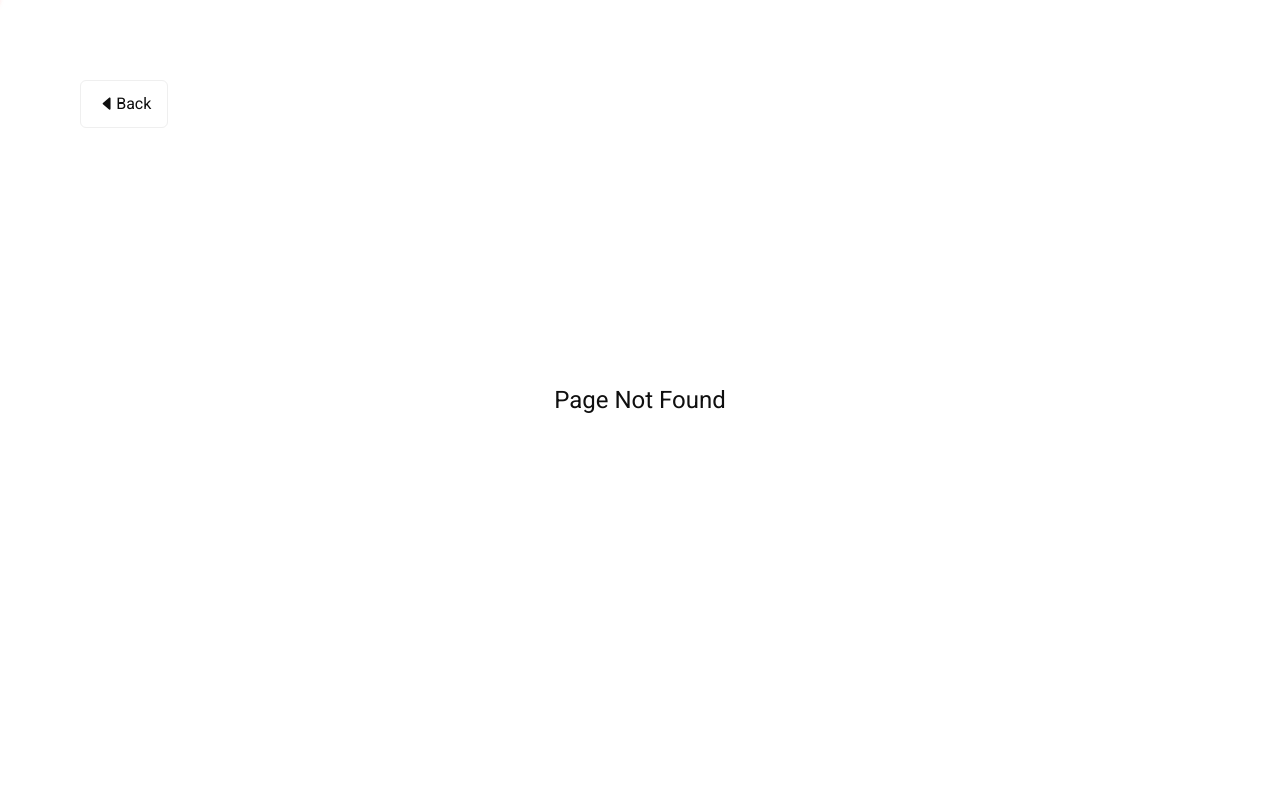
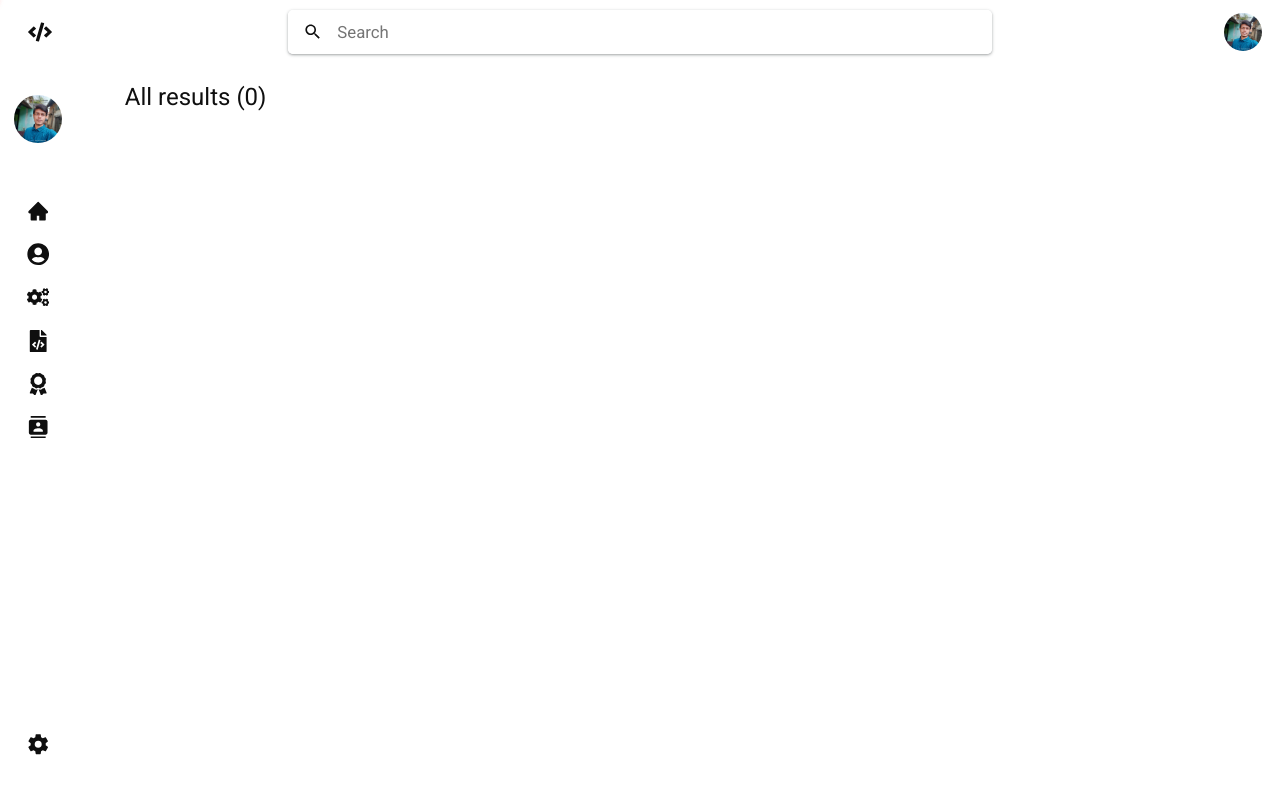
Before and after one commit to codingWithRakesh/React_Portfolio, a React (Vite) app: page /search in a window 1280 px wide. Before the commit this address had no page. Shown: the top 794 px of the page. Built offline with nearby package versions, Linux system fonts and the light colour scheme; a web font is replaced by a local one.

Commit message:
add one search result page

```diff
--- a/src/App.css
+++ b/src/App.css
@@ -126,6 +126,14 @@
     justify-content: flex-start;
     color: var(--paragraphColor);
     text-decoration: none;
+}
+
+.tellWhat{
+    margin-left: 1rem;
+    border: 1px solid var(--headerColor);
+    border-radius: 5px;
+    font-size: .8rem;
+    padding: 4px 5px;
 }
 
 .showBox span {
@@ -2232,3 +2240,51 @@ img {
     background-color: var(--componentBGhover);
     border: 1px solid var(--componentBG);
 }
+
+/* search result */
+.searchResult{
+    /* border: 1px solid black; */
+    display: flex;
+    align-items: flex-start;
+    align-content: flex-start;
+    justify-content: center;
+    flex-wrap: wrap;
+    gap: 1rem;
+    padding: 1rem 3rem;
+    padding-bottom: 3rem;
+}
+
+.titleSearch{
+    width: 100%;
+    font-size: 1.5rem;
+    /* border: 1px solid black; */
+    color: var(--headerColor);
+    margin-bottom: .5rem;
+    margin-top: .2rem;
+}
+
+.showSearchResult{
+    columns: 2;
+    gap: 1.8rem;
+    padding: 0;
+    width: 100%;
+    min-height: 0;
+}
+
+.colum1{
+    columns: 1;
+}
+
+.width100{
+    width: 100%;
+    margin-bottom: 1.8rem;
+}
+
+.forSkill{
+    display: flex;
+    flex-wrap: wrap;
+    gap: 2rem;
+    align-items: center;
+    justify-content: center;
+    margin-bottom: 2rem;
+}
--- a/src/component/ProjectCom.jsx
+++ b/src/component/ProjectCom.jsx
@@ -1,11 +1,11 @@
-import React, { memo } from 'react'
+import { memo } from 'react'
 import { LiaExternalLinkAltSolid } from 'react-icons/lia'
 import { Link, useNavigate } from 'react-router-dom'
 import { useTopLoader } from '../contexts/topLoderContext';
 import { FaAward } from 'react-icons/fa';
 
 const ProjectCom = ({ data, classProject }) => {
-    const [[progress, setProgress]] = useTopLoader();
+    const [[, setProgress]] = useTopLoader();
     const navigate = useNavigate();
 
     const handleSkillClick = (e) => {
--- a/src/component/SearchBar.jsx
+++ b/src/component/SearchBar.jsx
@@ -1,3 +1,4 @@
+// @ts-nocheck
 import React, { useCallback, useEffect, useMemo, useRef, useState } from 'react';
 import { IoMdSearch } from 'react-icons/io';
 import { details } from '../details/details.jsx';
@@ -6,17 +7,18 @@ import { Link, useNavigate, useSearchParams } from 'react-router-dom';
 import { GoArrowLeft } from 'react-icons/go';
 import { useTopLoader } from '../contexts/topLoderContext.jsx';
 
-const SearchBar = ({setshowInput, setSetshowInput}) => {
+const SearchBar = ({ setshowInput, setSetshowInput }) => {
     const [query, setQuery] = useState("");
     const [check, setCheck] = useState(false);
-    const [[searchQu, setsearchQu]] = useSearch();
+    const [[, setsearchQu]] = useSearch();
     const inputSelect = useRef();
-    const [searchP, setSearchP] = useSearchParams({ q: "" });
-    const q = searchP.get("q");
-    const [[progress, setProgress]] = useTopLoader();
+    const [, setSearchP] = useSearchParams({ q: "" });
+    const [[, setProgress]] = useTopLoader();
 
     const count = useRef(-1);
     const [showCount, setShowCount] = useState(-1);
+
+    const allNames = [...details.skills, ...details.projects, ...details.certificates]
 
     const inputFun = (e) => {
         setQuery(e.target.value);
@@ -50,10 +52,10 @@ const SearchBar = ({setshowInput, setSetshowInput}) => {
     };
 
     const filteredItems = useMemo(() => {
-        return details.projects.map((data) => data.name).filter(item => {
-            return item.toLowerCase().includes(query.toLowerCase());
+        return allNames.filter(item => {
+            return item.name.toLowerCase().includes(query.toLowerCase());
         });
-    }, [query]);
+    }, [query, allNames]);
 
     const itemLength = filteredItems.length;
 
@@ -70,18 +72,23 @@ const SearchBar = ({setshowInput, setSetshowInput}) => {
 
     const enterFun = useCallback(() => {
         let searchQuery;
-        if (count.current === -1) {
-            searchQuery = query;
+    if (count.current === -1) {
+        searchQuery = query;
+    } else {
+        const selectedItem = filteredItems[count.current];
+        if (selectedItem) {
+            searchQuery = selectedItem.name;
         } else {
-            searchQuery = filteredItems[count.current];
+            return;
         }
+    }
         setSearchP((prev) => {
             prev.set("q", searchQuery);
             return prev;
         });
         setQuery(searchQuery);
         setsearchQu(searchQuery.toLowerCase());
-        navigate('/projects');
+        navigate('/search');
         setCheck(false);
     }, [filteredItems, query, setSearchP, setsearchQu, navigate]);
 
@@ -125,21 +132,21 @@ const SearchBar = ({setshowInput, setSetshowInput}) => {
         return (
             <Link
                 id={`search-item-${index}`}
-                to={`/${item}`}
+                to={`/${item.name}`}
                 onClick={(e) => {
                     e.preventDefault()
                     setProgress(20);
                     setTimeout(() => {
                         setProgress(100);
                     }, 20);
-                    setQuery(item);
-                    setsearchQu(item.toLowerCase());
+                    setQuery(item.name);
+                    setsearchQu(item.name.toLowerCase());
                     setSearchP((prev) => {
-                        prev.set("q", item);
+                        prev.set("q", item.name);
                         return prev;
                     });
                     setTimeout(() => {
-                        navigate(`/${item}`);
+                        navigate(`/${item.name}`);
                     }, 10);
                     setCheck(false);
                     window.scrollTo({
@@ -152,7 +159,8 @@ const SearchBar = ({setshowInput, setSetshowInput}) => {
                 <span>
                     <IoMdSearch />
                 </span>
-                <p>{item}</p>
+                <p>{item.name}</p>
+                <div className="tellWhat">{item.checkName.slice(0, -1)}</div>
             </Link>
         );
     });
@@ -169,7 +177,7 @@ const SearchBar = ({setshowInput, setSetshowInput}) => {
                 </label>
                 <input
                     type="search"
-                    placeholder='Search for Projects'
+                    placeholder='Search'
                     id='inputId'
                     ref={inputSelect}
                     value={query}
--- a/src/component/SkillShowComponent.jsx
+++ b/src/component/SkillShowComponent.jsx
@@ -1,4 +1,4 @@
-import React, { useContext } from 'react';
+import { useContext } from 'react';
 import '../App.css';
 import { UserContext } from '../contexts/context';
 import { details } from '../details/details.jsx';
--- a/src/main.jsx
+++ b/src/main.jsx
@@ -4,12 +4,15 @@ import App from './App.jsx'
 import './index.css'
 import { createBrowserRouter, RouterProvider } from 'react-router-dom'
 import Home from './pages/Home'
-const About = lazy(() => import('./pages/About'))
-const Skills = lazy(() => import('./pages/Skills'))
-const Projects = lazy(() => import('./pages/Projects'))
-const Certificates = lazy(() => import('./pages/Certificates'))
-const Contact = lazy(() => import('./pages/Contact'))
-const SkillDetails = lazy(() => import('./pages/SkillDetails.jsx'))
+
+export const About = lazy(() => import('./pages/About'))
+export const Skills = lazy(() => import('./pages/Skills'))
+export const Projects = lazy(() => import('./pages/Projects'))
+export const Certificates = lazy(() => import('./pages/Certificates'))
+export const Contact = lazy(() => import('./pages/Contact'))
+export const SkillDetails = lazy(() => import('./pages/SkillDetails.jsx'))
+export const SearchResult = lazy(() => import('./pages/SearchResult.jsx'))
+
 import Error from './pages/Error.jsx'
 import UserContextProvider from './contexts/context.jsx'
 import ModalContextProvider from './contexts/modalProvider.jsx'
@@ -54,6 +57,10 @@ const router = createBrowserRouter([
       {
         path: '/contact',
         element: <Contact />
+      },
+      {
+        path: '/search',
+        element: <SearchResult/>
       }
     ]
   },
--- a/src/media.css
+++ b/src/media.css
@@ -326,6 +326,17 @@
         width: 100%;
         margin-top: 1rem;
         padding: 0 1rem;
+    }
+
+    /* search result page */
+    .showSearchResult {
+        display: flex;
+        flex-wrap: wrap;
+        justify-content: center;
+    }
+
+    .searchResult {
+        padding: 1rem 3rem;
     }
 
 }
@@ -754,12 +765,30 @@
         padding: .9rem;
     }
 
-    .forCerti88{
+    .forCerti88 {
         width: 100%;
     }
 
-    .mr{
+    .mr {
         margin: .8rem 0;
     }
 
+    /* show search result */
+
+    .showSearchResult{
+        gap: 1rem;
+    }
+
+    .searchResult{
+        padding: 1rem;
+    }
+
+    .width100{
+        margin-bottom: 0;
+    }
+
+    .forSkill{
+        gap: 1.5rem;
+    }
+
 }
--- a/src/pages/About.jsx
+++ b/src/pages/About.jsx
@@ -1,4 +1,4 @@
-import React, { useContext, useEffect } from 'react'
+import { useContext, useEffect } from 'react'
 import '../App.css'
 import { UserContext } from '../contexts/context'
 import ExpensesCom from '../component/ExpensesCom'
@@ -9,8 +9,8 @@ import { useShowDetails } from '../contexts/showDetailsContext.jsx'
 
 const About = () => {
   const [[sidebar]] = useContext(UserContext)
-  const [[progress, setProgress]] = useTopLoader()
-  const [[typeData, setTypeData]] = useShowDetails();
+  const [[, setProgress]] = useTopLoader()
+  const [[, setTypeData]] = useShowDetails();
 
   useEffect(() => {
     setProgress(20)
@@ -21,7 +21,7 @@ const About = () => {
 
   useEffect(() => {
     setTypeData("")
-  }, [])
+  }, [setTypeData])
 
 
   return (
--- a/src/pages/Certificates.jsx
+++ b/src/pages/Certificates.jsx
@@ -1,4 +1,4 @@
-import React, { useContext, useEffect } from 'react'
+import { useContext, useEffect } from 'react'
 import '../App.css'
 import { UserContext } from '../contexts/context'
 import CertificateCom from '../component/CertificateCom'
@@ -8,11 +8,11 @@ import { useShowDetails } from '../contexts/showDetailsContext.jsx'
 
 const Certificates = () => {
   const [[sidebar]] = useContext(UserContext)
-  const [[progress, setProgress]] = useTopLoader()
-  const [[typeData, setTypeData]] = useShowDetails();
+  const [[, setProgress]] = useTopLoader()
+  const [[, setTypeData]] = useShowDetails();
   useEffect(() => {
     setTypeData("")
-  }, [])
+  }, [setTypeData])
 
   useEffect(() => {
     setProgress(20)
--- a/src/pages/Projects.jsx
+++ b/src/pages/Projects.jsx
@@ -1,23 +1,19 @@
-import React, { useContext, useEffect, useMemo } from 'react';
+import { useContext, useEffect } from 'react';
 import '../App.css';
 import { UserContext } from '../contexts/context';
 import { useTopLoader } from '../contexts/topLoderContext';
 import ProjectCom from '../component/ProjectCom';
 import { details } from '../details/details.jsx';
-import { useSearch } from '../contexts/searchContext.jsx';
-import { useSearchParams } from 'react-router-dom';
 import { useShowDetails } from '../contexts/showDetailsContext.jsx';
 
 const Projects = () => {
   const [[sidebar]] = useContext(UserContext);
-  const [[progress, setProgress]] = useTopLoader();
-  const [[searchQu, setsearchQu]] = useSearch();
-  const [searchP] = useSearchParams();
-  const q = searchP.get("q") || "";
-  const [[typeData, setTypeData]] = useShowDetails();
+  const [[, setProgress]] = useTopLoader();
+
+  const [[, setTypeData]] = useShowDetails();
   useEffect(() => {
     setTypeData("")
-  }, [])
+  }, [setTypeData])
 
   useEffect(() => {
     setProgress(20);
@@ -26,25 +22,12 @@ const Projects = () => {
     }, 200);
   }, [setProgress]);
 
-  useEffect(() => {
-    if (q) {
-      setsearchQu(q.toLowerCase());
-    }
-  }, [q, setsearchQu]);
-
-  const filteredProjects = useMemo(() => {
-    const results = details.projects.filter((project) =>
-      project.name.toLowerCase().includes(searchQu)
-    );
-    return results.length > 0 ? results : details.projects;
-  }, [searchQu]);
-
   return (
     <div className={`mainContainer projects ${sidebar ? "mainContainerSmall" : ""}`}>
       <h1 className="titleSkill">
         Projects
       </h1>
-      {filteredProjects.map((data, index) => (
+      {details.projects.map((data, index) => (
         <ProjectCom key={index} data={data} />
       ))}
     </div>
--- /dev/null
+++ b/src/pages/SearchResult.jsx
@@ -0,0 +1,106 @@
+// @ts-nocheck
+import { useContext, useEffect, useMemo } from 'react';
+import '../App.css';
+import { UserContext } from '../contexts/context';
+import { useTopLoader } from '../contexts/topLoderContext';
+import ProjectCom from '../component/ProjectCom';
+import { details } from '../details/details.jsx';
+import { useSearch } from '../contexts/searchContext.jsx';
+import { useSearchParams } from 'react-router-dom';
+import { useShowDetails } from '../contexts/showDetailsContext.jsx';
+import Skill from '../component/Skill.jsx';
+import CertificateCom from '../component/CertificateCom.jsx';
+
+const SearchResult = () => {
+    const [[sidebar]] = useContext(UserContext);
+    const [[, setProgress]] = useTopLoader();
+    const [[searchQu, setsearchQu]] = useSearch();
+    const [searchP] = useSearchParams();
+    const q = searchP.get("q") || "";
+    const [[, setTypeData]] = useShowDetails();
+
+    useEffect(() => {
+        setTypeData("");
+    }, [setTypeData]);
+
+    useEffect(() => {
+        setProgress(20);
+        setTimeout(() => {
+            setProgress(100);
+        }, 200);
+    }, [setProgress]);
+
+    useEffect(() => {
+        if (q) {
+            setsearchQu(q.toLowerCase());
+        }
+    }, [q, setsearchQu]);
+
+    const filteredSkills = useMemo(() => {
+        const results = details.skills.filter((skill) =>
+            skill.name.toLowerCase().includes(searchQu)
+        );
+        return results.length > 0 ? results : [];
+    }, [searchQu]);
+
+    const filteredProjects = useMemo(() => {
+        const results = details.projects.filter((project) =>
+            project.name.toLowerCase().includes(searchQu)
+        );
+        return results.length > 0 ? results : [];
+    }, [searchQu]);
+
+    const filteredCertificates = useMemo(() => {
+        const results = details.certificates.filter((certificate) =>
+            certificate.name.toLowerCase().includes(searchQu)
+        );
+        return results.length > 0 ? results : [];
+    }, [searchQu]);
+
+    const totalResults = filteredSkills.length + filteredProjects.length + filteredCertificates.length;
+
+    const onlySkills = filteredSkills.length > 0 && filteredProjects.length === 0 && filteredCertificates.length === 0;
+    const onlyProjects = filteredProjects.length > 0 && filteredSkills.length === 0 && filteredCertificates.length === 0;
+    const onlyCertificates = filteredCertificates.length > 0 && filteredSkills.length === 0 && filteredProjects.length === 0;
+
+    return (
+        <div className={`mainContainer searchResult ${sidebar ? "mainContainerSmall" : ""}`}>
+            <div className="titleSearch">
+                {onlySkills
+                    ? `Skills results (${filteredSkills.length})`
+                    : onlyProjects
+                    ? `Project results (${filteredProjects.length})`
+                    : onlyCertificates
+                    ? `Certificate results (${filteredCertificates.length})`
+                    : `All results (${totalResults})`}
+            </div>
+            <div className={`showSearchResult ${filteredSkills.length === 1 && totalResults === 1 ? "colum1" : ""}`}>
+                <div className="forSkill">
+                    {filteredSkills.length > 0 && (
+                        <>
+                            {filteredSkills.map((data, index) => (
+                                <Skill data={data} key={index} />
+                            ))}
+                        </>
+                    )}
+                </div>
+                {filteredProjects.length > 0 && (
+                    <>
+                        {filteredProjects.map((data, index) => (
+                            <ProjectCom key={index} data={data} classProject="width100" />
+                        ))}
+                    </>
+                )}
+                {filteredCertificates.length > 0 && (
+                    <>
+                        {filteredCertificates.map((data, index) => (
+                            <CertificateCom key={index} data={data} />
+                        ))}
+                    </>
+                )}
+            </div>
+        </div>
+    );
+};
+
+export default SearchResult;
--- a/src/pages/SkillDetails.jsx
+++ b/src/pages/SkillDetails.jsx
@@ -1,4 +1,4 @@
-import React, { useContext, useEffect } from 'react';
+import { useEffect } from 'react';
 import '../App.css';
 import { details } from '../details/details.jsx';
 import { useTopLoader } from '../contexts/topLoderContext';
@@ -10,8 +10,8 @@ import { useShowDetails } from '../contexts/showDetailsContext.jsx';
 import CertificatesShowComponent from '../component/CertificatesShowComponent.jsx';
 
 const SkillDetails = () => {
-    const [[typeData, setTypeData]] = useShowDetails();
-    const [[progress, setProgress]] = useTopLoader();
+    const [[, setTypeData]] = useShowDetails();
+    const [[, setProgress]] = useTopLoader();
     const navigate = useNavigate();
 
     const Paramsdata = useParams();
@@ -39,6 +39,7 @@ const SkillDetails = () => {
         setTimeout(() => {
             setProgress(100);
             navigate(-1);
+            // history.back()
         }, 20);
     };
 
```
